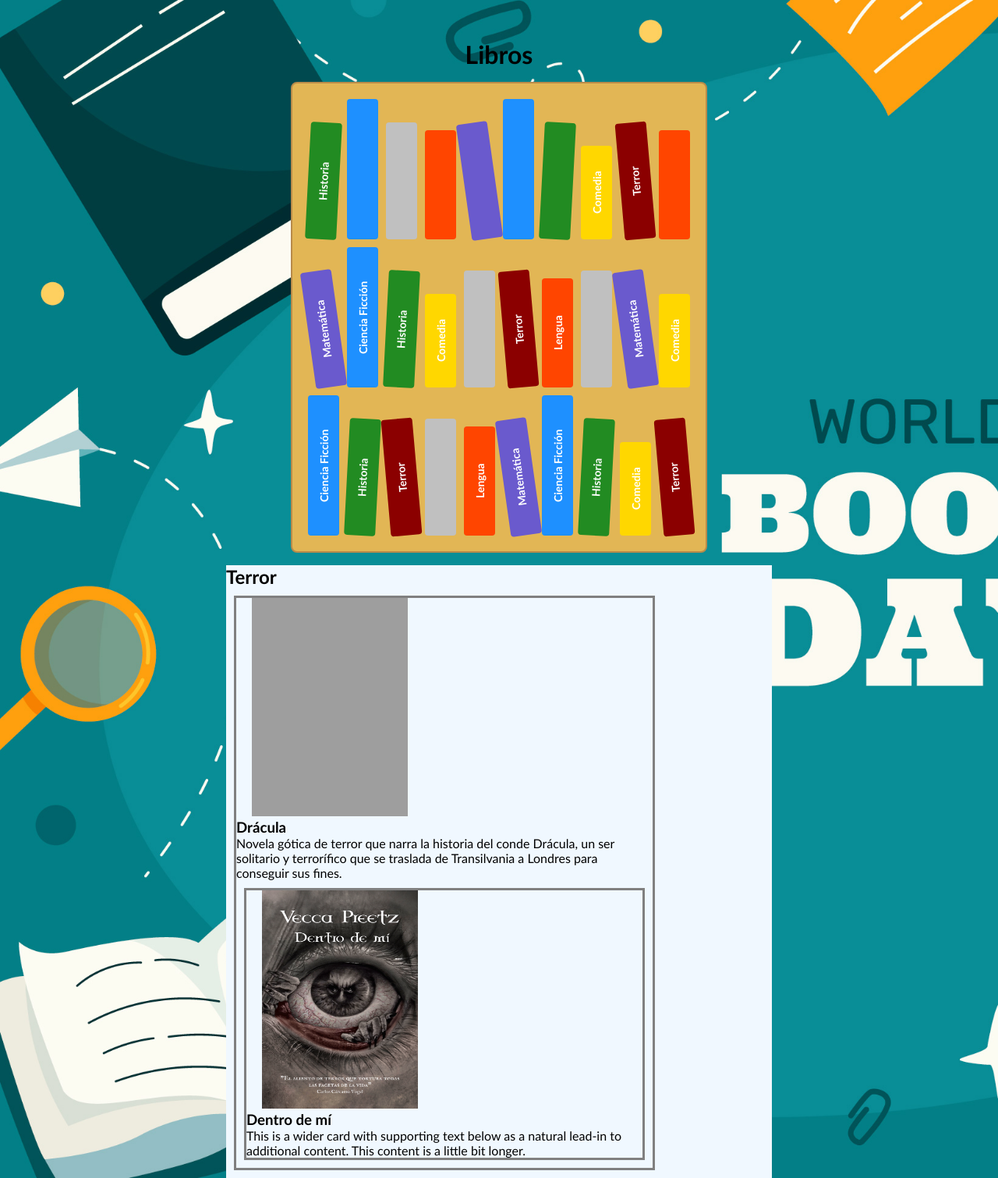
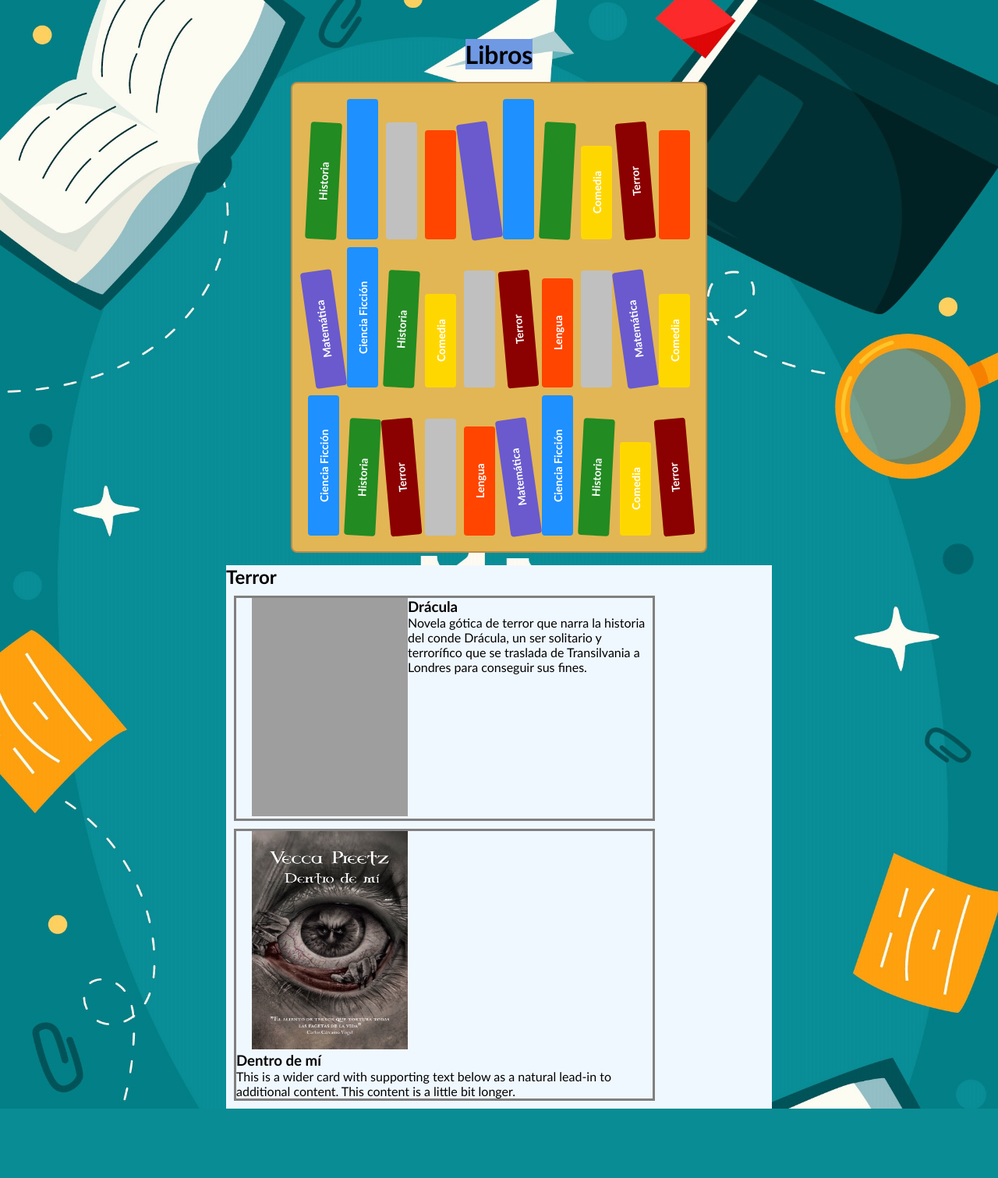
Before and after one commit to nerii006/biblioteca, a PHP site: page /libros.php in a window 1280 px wide. Shown: the part 50-1561 px from the top of the page at 78% size. After the commit the page ends 1472 px from the top, so only its background shows below. Run offline with PHP 8.4, Linux system fonts and the light colour scheme; grey boxes are pictures that could not be loaded.

Commit message:
para marti

```diff
--- a/estilos/libros.css
+++ b/estilos/libros.css
@@ -6,6 +6,7 @@
 
 h1{
     margin-top: 100px;
+    background-color: #7099e4;
 }
 body {
     background: url(../img/fondolibro.jpg);
@@ -87,6 +88,10 @@ body {
     border: solid gray;
     margin: 10px;
 }
+
+.contenedorlibro {
+    display: flex;
+}
 .portadas{
     margin-left: 20px;
     height: 280px;
--- a/libros.php
+++ b/libros.php
@@ -18,6 +18,7 @@
         </nav>
     </header>
  <h1>Libros</h1>
+
     <div class="libreria">
         <div class="libro terror">Terror</div>
         <div class="libro comedia">Comedia</div>
@@ -56,9 +57,9 @@
     <div class="terrorlibro">
         <h2>Terror</h2>
     <div class="card" style="max-width: 540px;">
-        <div class="row g-0">
-            <div class="col-md-4">
-            <img src="./img/Dracula.webp" class="portadas">
+        <div class="contenedorlibro">
+            <div class="imagen">
+                <img src="./img/Dracula.webp" class="portadas">
             </div>
             <div class="col-md-8">
             <div class="card-body">
@@ -67,7 +68,8 @@
             </div>
             </div>
         </div>
-        <div class="card" style="max-width: 540px;">
+    </div>
+    <div class="card" style="max-width: 540px;">
         <div class="row g-0">
             <div class="col-md-4">
             <img src="./img/dentrodemi.webp" class="portadas">
@@ -96,6 +98,7 @@
 
 
 
+
     </div>
 
     <script src="./script.js"></script>
```
Also changed, not shown: img/fondolibro.jpg.
